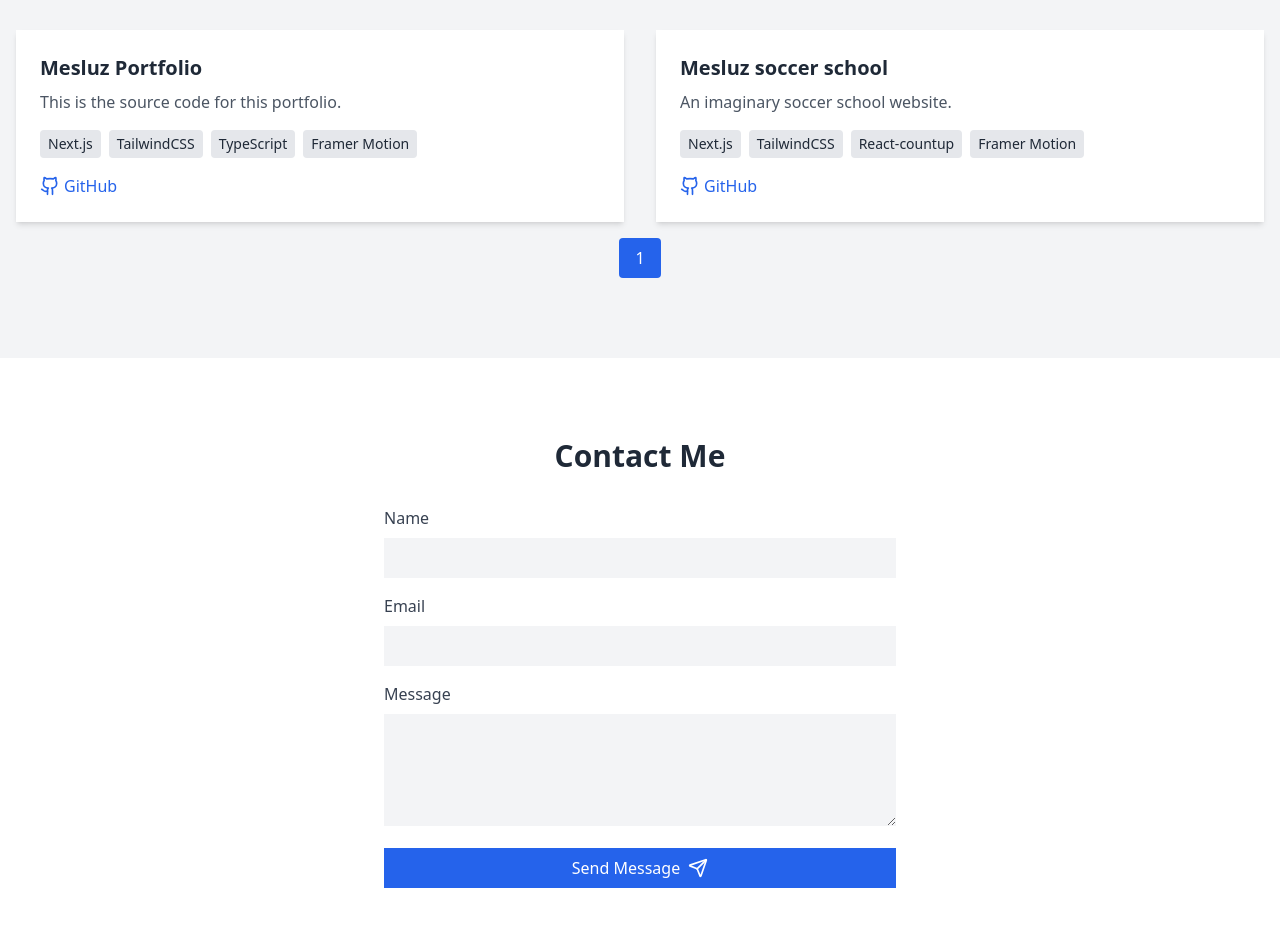
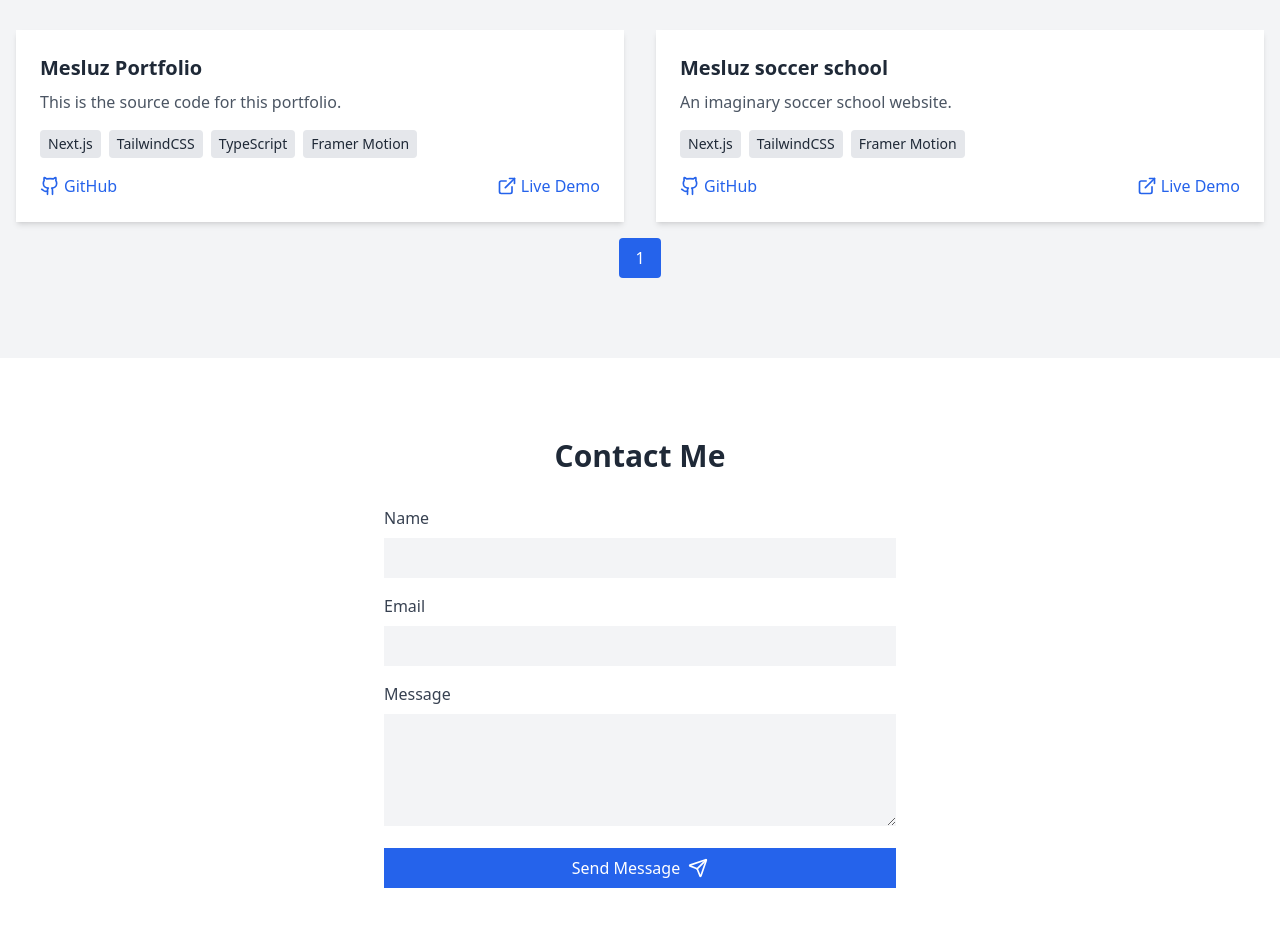
Before and after one commit to masahiro8218/next-portfolio, a Next.js app: page / in a window 1280 px wide. Shown: the part 2021-2947 px from the top of the page. Built offline with nearby package versions, Linux system fonts and the light colour scheme; a web font is replaced by a local one.

Commit message:
soccer_school add

```diff
--- a/components/Projects.tsx
+++ b/components/Projects.tsx
@@ -10,13 +10,14 @@ const projects = [
     description: 'This is the source code for this portfolio.',
     technologies: ['Next.js', 'TailwindCSS', 'TypeScript', 'Framer Motion'],
     github: 'https://github.com/masahiro8218/next-portfolio',
-    // live: 'https://next-portfolio-two-inky.vercel.app/',
+    live: 'https://next-portfolio-two-inky.vercel.app/',
   },
   {
     title: 'Mesluz soccer school',
     description: 'An imaginary soccer school website.',
-    technologies: ['Next.js', 'TailwindCSS', 'React-countup', 'Framer Motion'],
+    technologies: ['Next.js', 'TailwindCSS', 'Framer Motion'],
     github: 'https://github.com/masahiro8218/next-soccer_school',
+    live: 'https://next-soccer-school.vercel.app/',
   },
 ];
 
@@ -81,7 +82,7 @@ const Projects = () => {
                     <Github className='w-5 h-5 mr-1' />
                     GitHub
                   </a>
-                  {/* <a
+                  <a
                     href={project.live}
                     target='_blank'
                     rel='noopener noreferrer'
@@ -89,7 +90,7 @@ const Projects = () => {
                   >
                     <ExternalLink className='w-5 h-5 mr-1' />
                     Live Demo
-                  </a> */}
+                  </a>
                 </div>
               </div>
             </motion.div>
```
